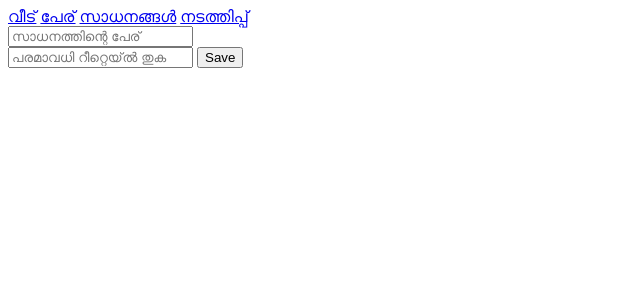
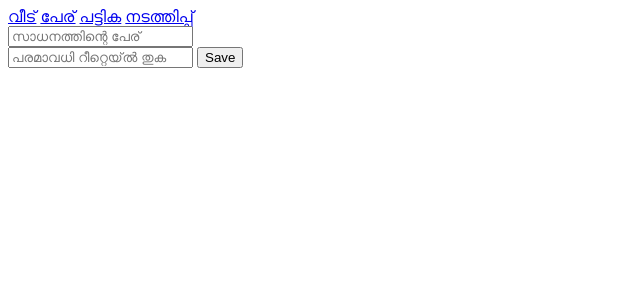
Before and after one commit to karuvally/django_brushup, a Django app: page /html_form/ in a window 1280 px wide. Shown: the top 300 px of the page, without its empty margins (0-640 px from the left). Run offline with Django 3.2, Linux system fonts and the light colour scheme.

Commit message:
updated navbar

```diff
--- a/codecamp/templates/navbar.html
+++ b/codecamp/templates/navbar.html
@@ -1,6 +1,6 @@
 <nav>
     <a href="/">വീട്</a>
     <a href="/contact">പേര്</a>
-    <a href="/product_list">സാധനങ്ങൾ</a>
+    <a href="/product_list">പട്ടിക</a>
     <a href="/admin">നടത്തിപ്പ്‌</a>
 </nav>
```
